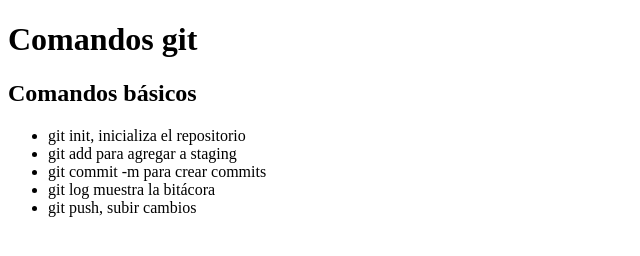
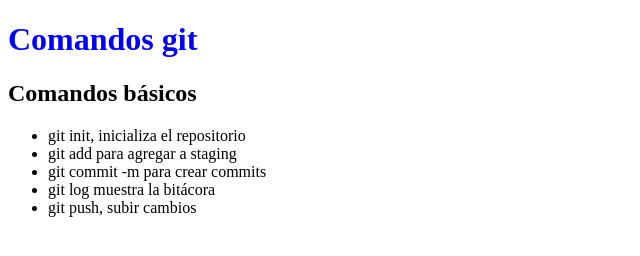
Before and after one commit to LizbethMB/Comandos-Git, a plain HTML site: page index.html in a window 1280 px wide. Shown: the whole page, without its empty margins (0-640 px from the left). Drawn offline with Linux system fonts and the light colour scheme.

Commit message:
h1 en azul

```diff
--- a/index.html
+++ b/index.html
@@ -2,7 +2,7 @@
 <html>
 <head>
     <meta charset="utf-8">
-    <link rel="stylesheet" href="css/miestilo.css">
+    <link rel="stylesheet" href="css/estilos.css">
     <title>Comandos Git</title>
 </head>
 <body>
```
Also changed, not shown: 1 other file.
